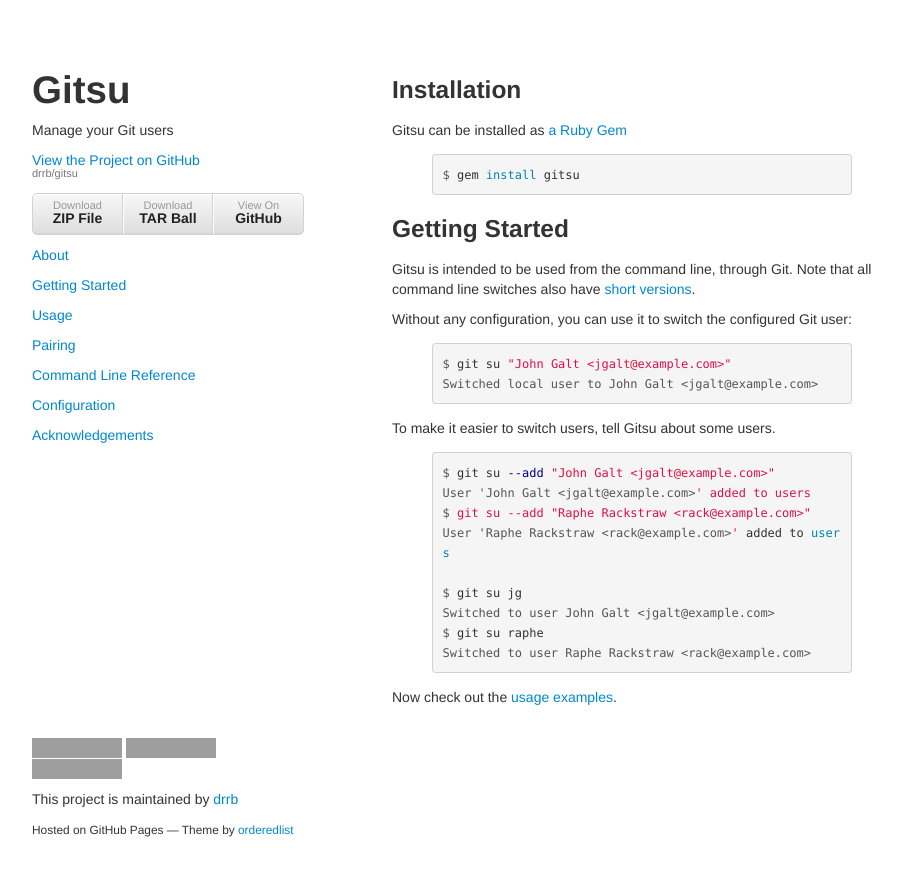
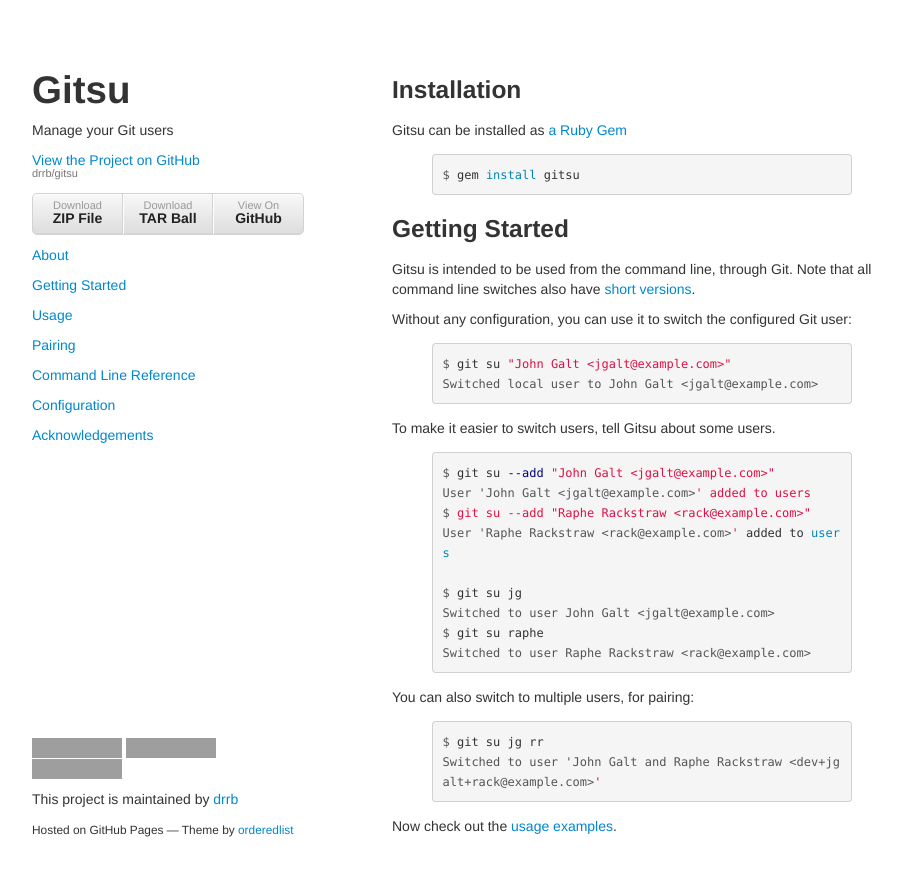
Before and after one commit to drrb/gitsu, a Jekyll site: the page built from getting-started/index.md, in a window 1280 px wide. Shown: the top 876 px of the page, without its empty margins (178-1080 px from the left). Built offline with Jekyll 4.4.1, drawn with Linux system fonts in a browser that asks for light colours; Markdown is read by kramdown in place of the engine named in the settings; grey boxes are pictures that could not be loaded.

Commit message:
Added pairing to getting started page

```diff
--- a/getting-started/index.md
+++ b/getting-started/index.md
@@ -37,4 +37,11 @@
 Switched to user Raphe Rackstraw <rack@example.com>
 {% endhighlight %}
 
+You can also switch to multiple users, for pairing:
+
+{% highlight console %}
+$ git su jg rr
+Switched to user 'John Galt and Raphe Rackstraw <dev+jgalt+rack@example.com>'
+{% endhighlight %}
+
 Now check out the [usage examples](/gitsu/usage).
```
